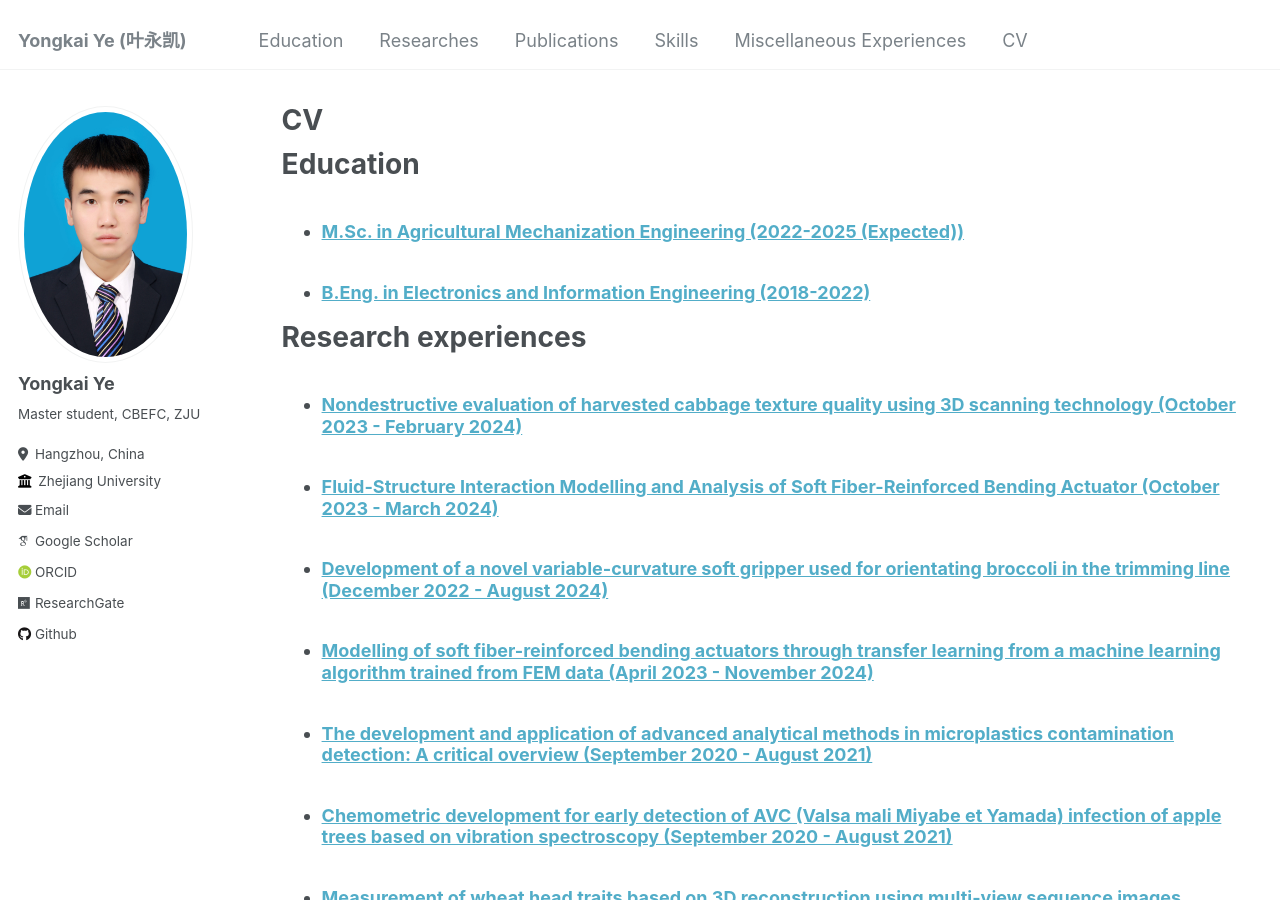
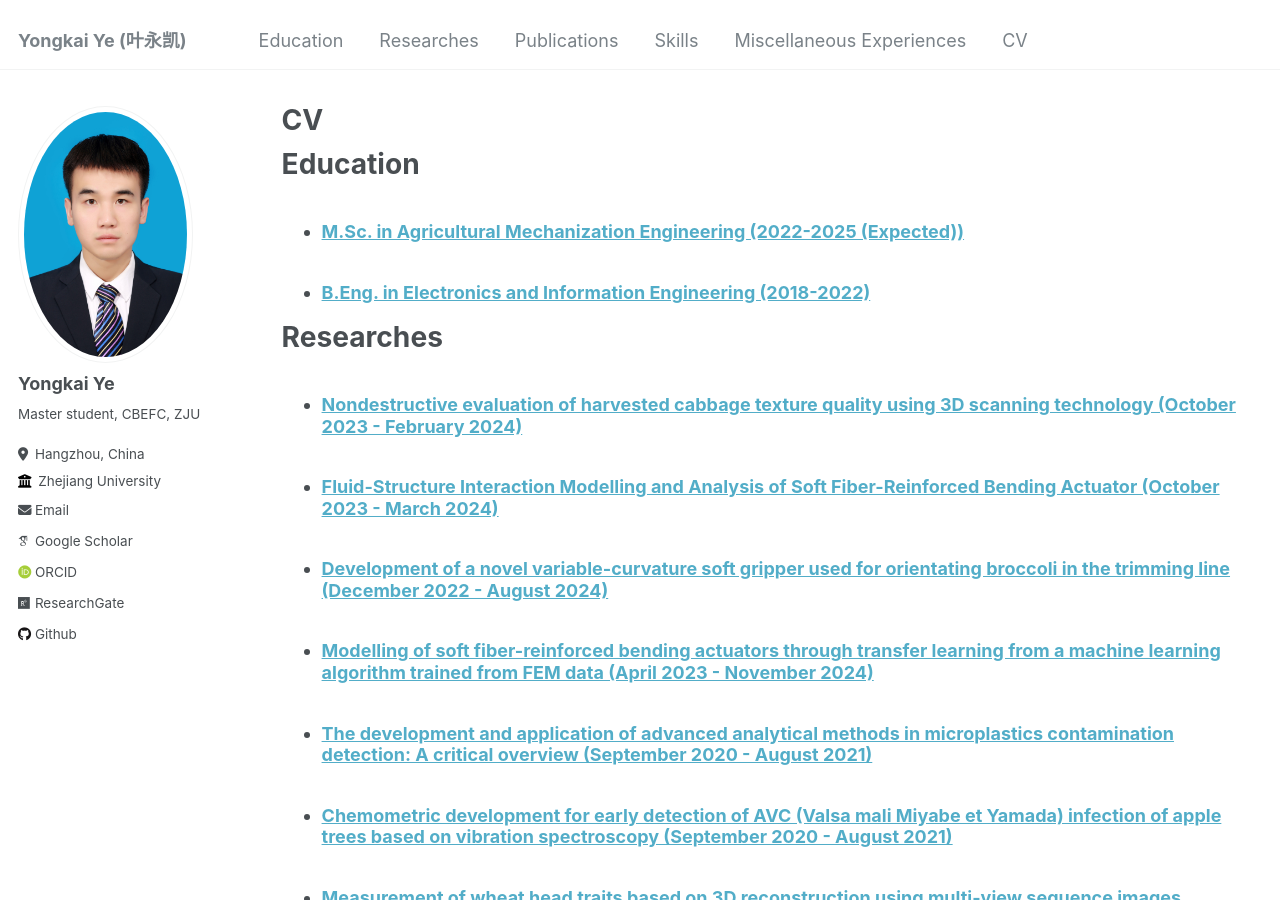
Before and after one commit to Yongkai-Ye/Yongkai-Ye.github.io, a Jekyll site: the page built from _pages/cv.md, in a window 1280 px wide and 900 px high. Built offline with Jekyll 4.4.1, drawn with Linux system fonts in a browser that asks for light colours; some web fonts are replaced.

Commit message:
Update cv.md

```diff
--- a/_pages/cv.md
+++ b/_pages/cv.md
@@ -15,7 +15,7 @@ Education
     {% include archive-single-cv.html %}
   {% endfor %}</ul>
 
-Research experiences
+Researches
 ======
   <ul>{% for post in site.researches reversed %}
     {% include archive-single-cv.html %}
```
